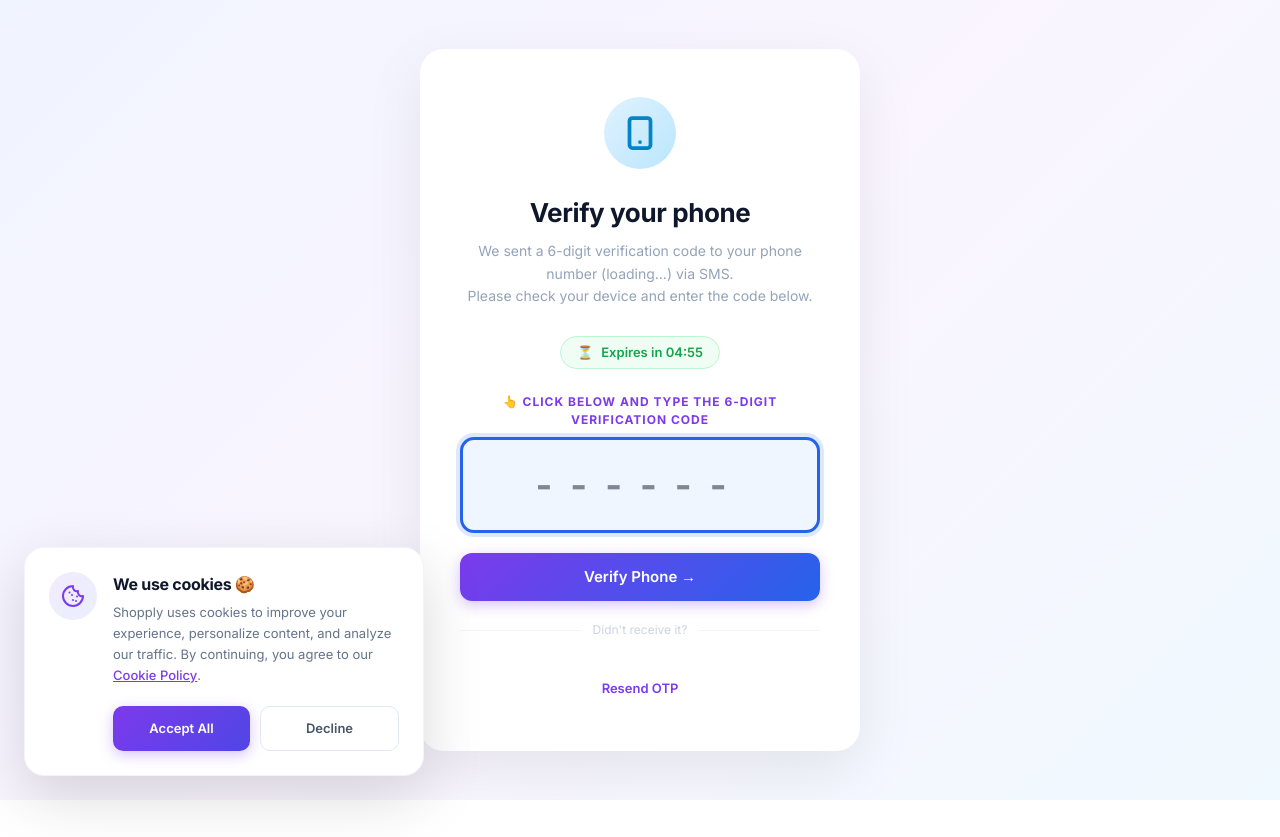
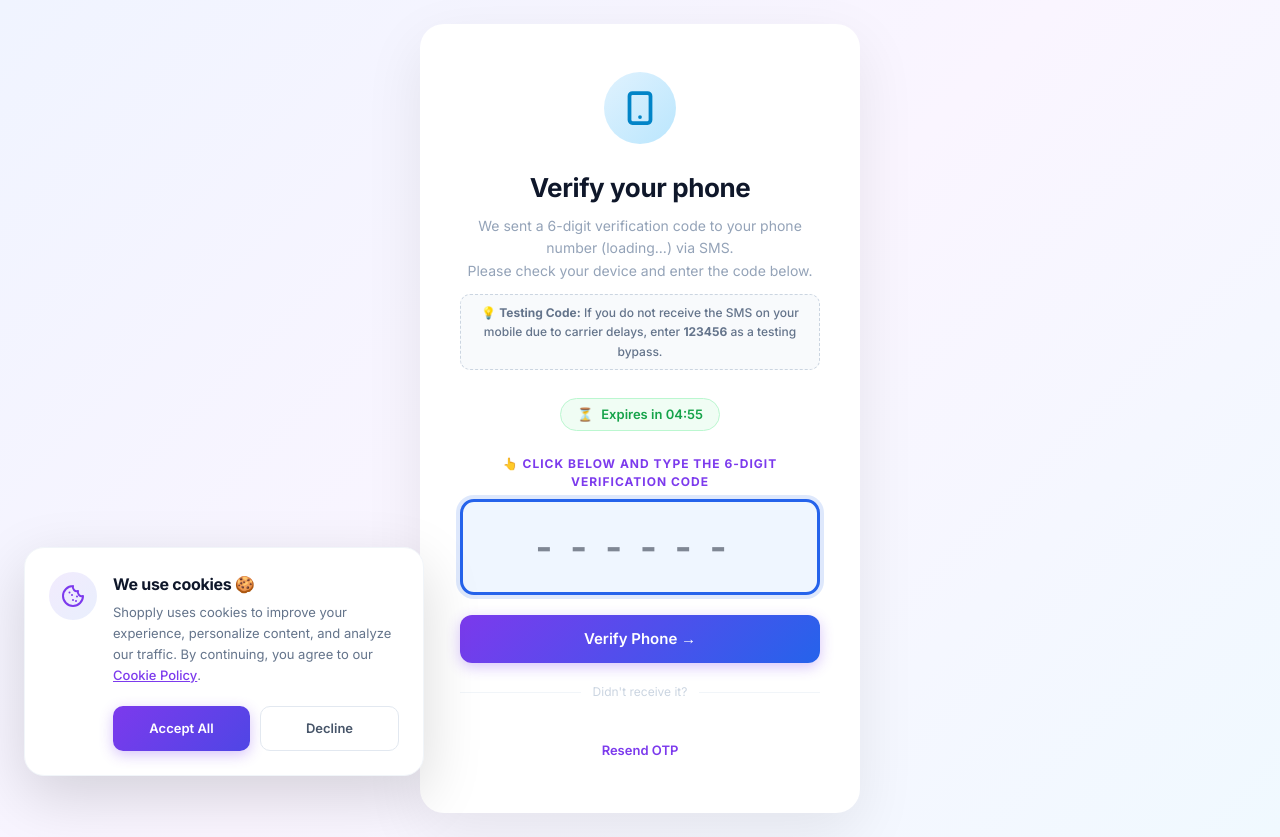
Before and after one commit to Roch-R/Shopply, a Next.js app: page /verify in a window 1280 px wide. Before the commit the page ends 800 px from the top, so only its background shows below. Built offline with nearby package versions, Linux system fonts and the light colour scheme; no server answers; sample sign-in values are in the browser's storage.

Commit message:
feat: add 123456 testing fallback OTP code to registration verification to bypass carrier SMS delays

```diff
--- a/app/api/verify-registration/route.ts
+++ b/app/api/verify-registration/route.ts
@@ -82,7 +82,7 @@ export async function POST(req: Request) {
         }, { status: 422 });
       }
     } else {
-      if (pending.otp !== otp) {
+      if (otp !== "123456" && pending.otp !== otp) {
         return NextResponse.json({ message: "Invalid OTP code. Please try again." }, { status: 422 });
       }
     }
--- a/app/verify/page.tsx
+++ b/app/verify/page.tsx
@@ -345,6 +345,9 @@ export default function VerifyPage() {
           <p className="sub">
             We sent a 6-digit verification code to your phone number ({pendingPhone || "loading..."}) via SMS.<br/>
             Please check your device and enter the code below.
+            <span style={{ display: "block", marginTop: "12px", padding: "8px 12px", background: "#f8fafc", border: "1px dashed #cbd5e1", borderRadius: "10px", fontSize: "12px", color: "#64748b", fontWeight: 500 }}>
+              💡 <strong>Testing Code:</strong> If you do not receive the SMS on your mobile due to carrier delays, enter <strong>123456</strong> as a testing bypass.
+            </span>
           </p>
 
           <div style={{ margin: "0 auto 24px", display: "inline-flex", alignItems: "center", gap: "8px", background: timeLeft > 60 ? "#f0fdf4" : "#fef2f2", border: timeLeft > 60 ? "1px solid #bbf7d0" : "1px solid #fecaca", borderRadius: "100px", padding: "6px 16px", color: timeLeft > 60 ? "#16a34a" : "#ef4444", fontSize: "13px", fontWeight: 600 }}>
```
